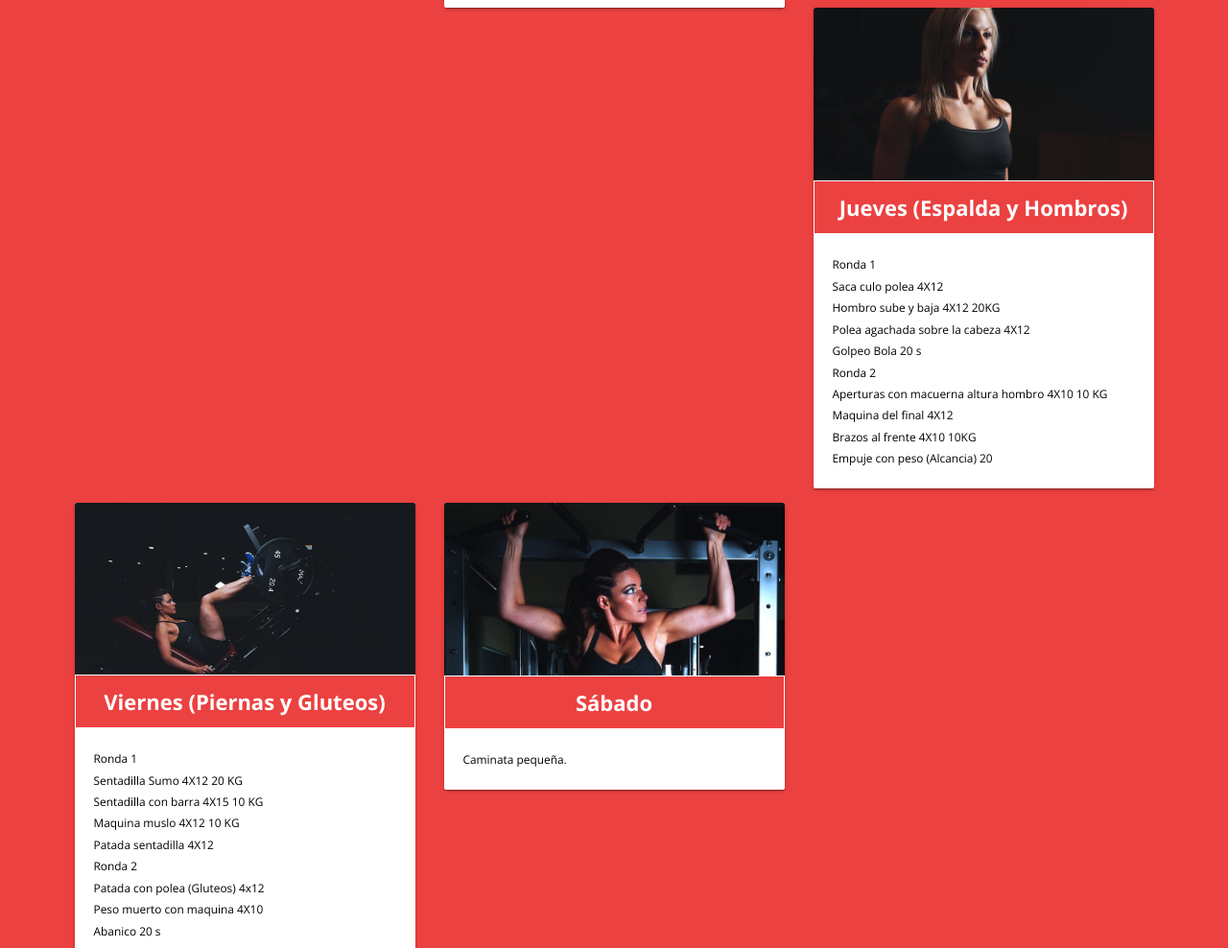
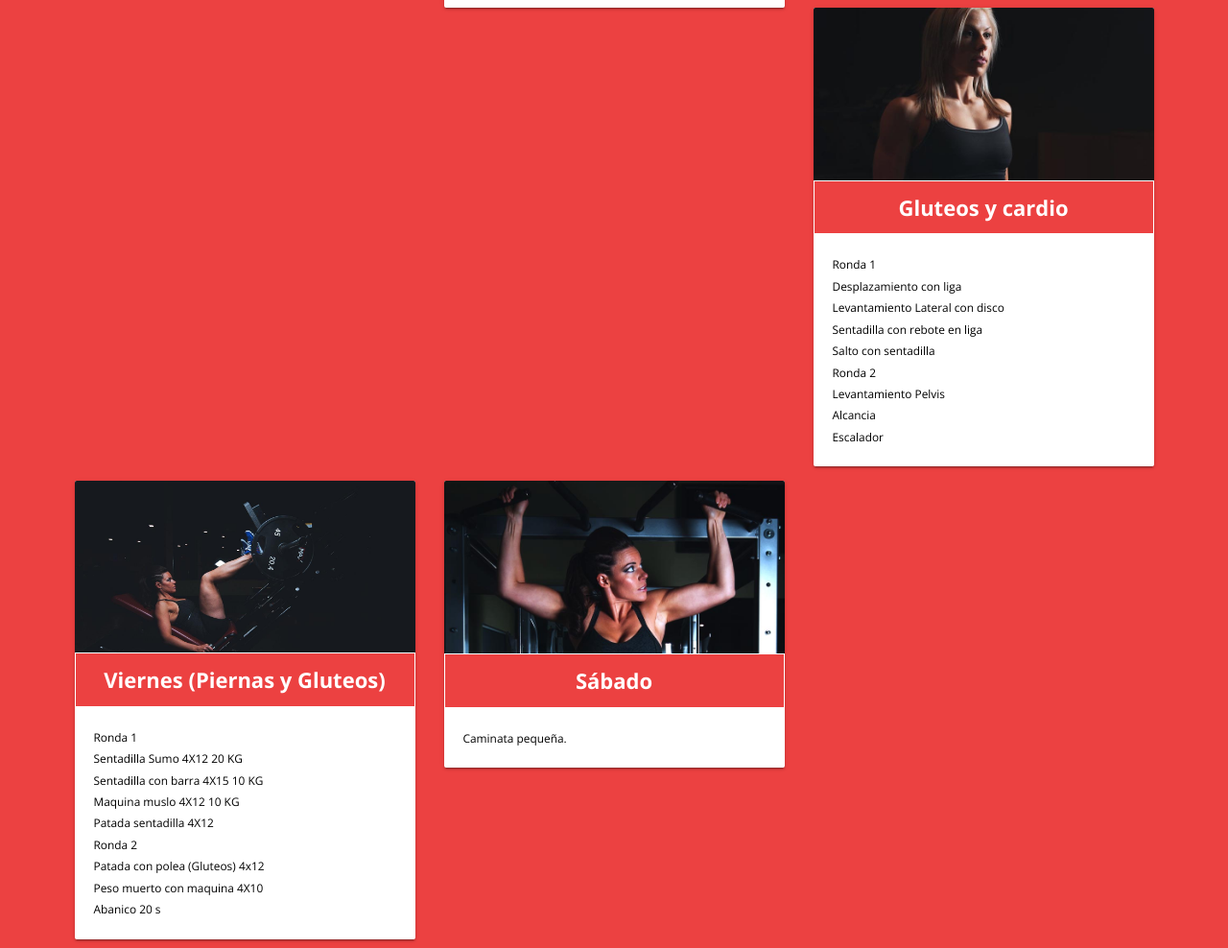
Before and after one commit to Sergio2694/NayiGym, a plain HTML site: page index.html in a window 1280 px wide. Shown: the part 1270-2258 px from the top of the page at 96% size. Drawn offline with nearby package versions, Linux system fonts and the light colour scheme.

Commit message:
Update index.html

```diff
--- a/index.html
+++ b/index.html
@@ -237,26 +237,26 @@
 					<div class="card small">
                         <div class="card-image">
                              <img class="img-responsive" src="img/service3.jpg" alt="">
-                            <span class="card-title">Jueves (Espalda y Hombros) </span>
+                            <span class="card-title"> Gluteos y cardio </span>
                         </div>
                         <div class="card-content">
                             <p>
                                 Ronda 1
                             </p>
                             <p>
-                                Saca culo polea 4X12
+                                Desplazamiento con liga
                             </p>
                              <p>
-                                Hombro sube y baja 4X12 20KG
+                                Levantamiento Lateral con disco
                             </p>
                              <p>
-                                Polea agachada sobre la cabeza 4X12
+                                Sentadilla con rebote en liga
                             </p>
 
 
 
                              <p>
-                                Golpeo Bola 20 s
+                                Salto con sentadilla
                             </p>
 
                            <p>
@@ -264,18 +264,15 @@
                             </p>
 
                             <p>
-                                Aperturas con macuerna altura hombro 4X10 10 KG
+                                Levantamiento Pelvis
                             </p>
                              <p>
-                                Maquina del final 4X12
+                                Alcancia
 
                             </p>
                          <p>
-                                Brazos al frente 4X10 10KG
+                                Escalador
                             </p>
-							 <p>
-                               	Empuje con peso (Alcancia) 20
-                             </p>
                         </div>
                     </div>
             </div>
```
